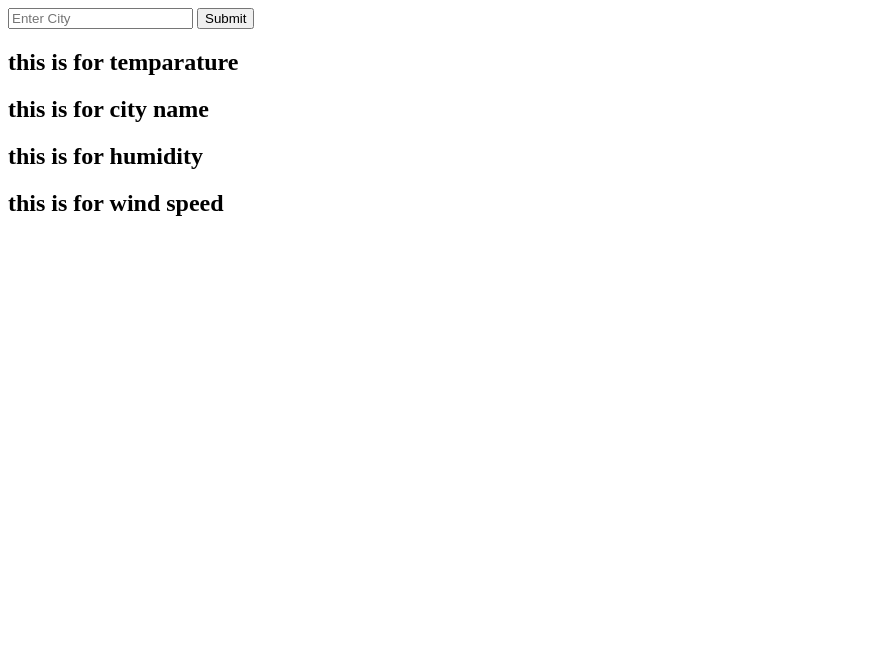
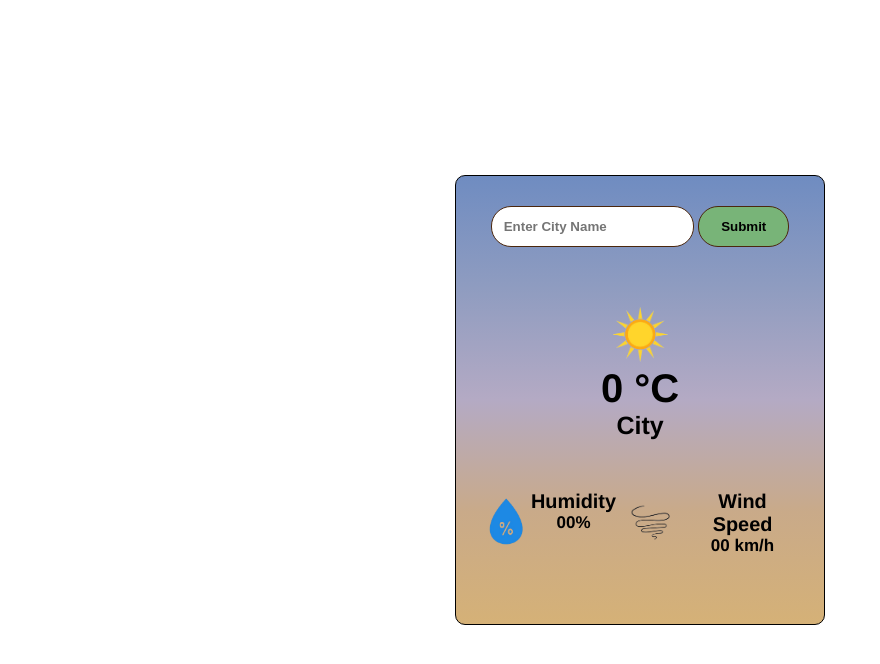
Before and after one commit to masrurprem/weather-APP, a website: page public/index.html in a window 1280 px wide. Shown: the whole page, without its empty margins (0-880 px from the left). Drawn offline with Linux system fonts and the light colour scheme.

Commit message:
frontend updated display features added

```diff
--- a/public/index.html
+++ b/public/index.html
@@ -3,24 +3,55 @@
   <head>
     <meta charset="UTF-8" />
     <meta name="viewport" content="width=device-width, initial-scale=1.0" />
-    <title>Get Weather Data</title>
+    <title>get weather</title>
+    <link rel="stylesheet" href="style.css" />
   </head>
   <body>
     <div class="container">
-      <form>
-        <input
-          class="input--city"
-          type="search"
-          name="city"
-          placeholder="Enter City"
-        />
-        <input type="submit" class="submit--btn" />
-      </form>
+      <div class="weather-app">
+        <div class="full--form">
+          <form>
+            <input
+              class="city--input"
+              name="city"
+              placeholder="Enter City Name"
+              type="search"
+            />
+            <input class="submit" type="submit" />
+          </form>
+        </div>
+        <div class="location--error hidden">
+          <h2 class="error--msg">Oops! City Not found</h2>
+          <img src="./images/locNot.png" alt="error 404" />
+        </div>
+
+        <div class="weatherWindow--1">
+          <img src="/images/sun.png" alt="sun img" id="weather_image" />
+          <p id="temp">0 °C</p>
+          <p id="city--name">City</p>
+        </div>
+        <div class="weatherWindow--2">
+          <div class="humidity">
+            <div class="humidity--img">
+              <img src="/images/hum.png" alt="hum img" id="hum_image" />
+            </div>
+            <div class="humidity--text">
+              <h3 class="hum--txt">Humidity</h3>
+              <p class="hum--value">00%</p>
+            </div>
+          </div>
+          <div class="wind">
+            <div class="wind--img">
+              <img src="/images/wind.png" alt="wind img" id="wind_image" />
+            </div>
+            <div class="wind--text">
+              <h3 class="wind--txt">Wind Speed</h3>
+              <p class="wind--value">00 km/h</p>
+            </div>
+          </div>
+        </div>
+      </div>
     </div>
-    <h2 class="header--1">this is for temparature</h2>
-    <h2 class="header--2">this is for city name</h2>
-    <h2 class="header--3">this is for humidity</h2>
-    <h2 class="header--4">this is for wind speed</h2>
     <script src="/script.js"></script>
   </body>
 </html>
--- a/public/script.js
+++ b/public/script.js
@@ -6,12 +6,17 @@ Author:
 */
 
 // DOM
-const inputCity = document.querySelector(".input--city");
+const inputCity = document.querySelector(".city--input");
 const submitForm = document.querySelector("form");
-const temp = document.querySelector(".header--1");
-const city = document.querySelector(".header--2");
-const hum = document.querySelector(".header--3");
-const wind = document.querySelector(".header--4");
+const temp = document.querySelector("#temp");
+const city = document.querySelector("#city--name");
+const hum = document.querySelector(".hum--value");
+const wind = document.querySelector(".wind--value");
+const totWeather = document.querySelector(".weather-app");
+const weatherDisp1 = document.querySelector(".weatherWindow--1");
+const weatherDisp2 = document.querySelector(".weatherWindow--2");
+const weatherIcon = document.querySelector(".weather_image");
+const locationNotfound = document.querySelector(".location--error");
 
 // Event Handing
 submitForm.addEventListener("submit", async (e) => {
@@ -22,20 +27,25 @@ submitForm.addEventListener("submit", async (e) => {
   const response = await fetch(
     `http://localhost:3000/weather?city=${requested_city}`
   );
-  console.log("the response obj to client: ", response);
+  //console.log("the response obj to client: ", response);
 
   const weatherData = await response.json();
-  console.log("data to client side: ", weatherData);
+  //console.log("data to client side: ", weatherData);
 
   if (weatherData.status === 404) {
-    temp.textContent = "no temp to show";
-    city.textContent = weatherData.payload.message;
-    hum.textContent = "no humidity to show";
-    wind.textContent = "no wind speed to show";
+    weatherDisp1.classList.add("hidden");
+    weatherDisp2.classList.add("hidden");
+    locationNotfound.classList.remove("hidden");
   } else if (weatherData.status === 200) {
-    temp.textContent = `Temparature: ${weatherData.temp} °C`;
-    city.textContent = `City: ${weatherData.city}`;
-    hum.textContent = `Humidity: ${weatherData.humidity}%`;
-    wind.textContent = `Wind Speed: ${weatherData.windSpeed} Km/h`;
+    locationNotfound.classList.add("hidden");
+    weatherDisp1.classList.remove("hidden");
+    weatherDisp2.classList.remove("hidden");
+
+    //
+    temp.textContent = `${Math.round(weatherData.temp)}°C`;
+    city.textContent = `${weatherData.city}`;
+    hum.textContent = `${weatherData.humidity}%`;
+    wind.textContent = `${weatherData.windSpeed} Km/h`;
+    // Update weather icon
   }
 });
--- a/public/style.css
+++ b/public/style.css
@@ -0,0 +1,140 @@
+* {
+  margin: 0;
+  padding: 0;
+  box-sizing: border-box;
+}
+
+.container {
+  width: 100%;
+  height: 100vh;
+  display: flex;
+  justify-content: center;
+  align-items: center;
+}
+
+.weather-app {
+  display: flex;
+  flex-direction: column;
+  align-items: center;
+  width: 370px;
+  height: 450px;
+  border: 0.3px solid black;
+  border-radius: 10px;
+  font-family: "Franklin Gothic Medium", "Arial Narrow", Arial, sans-serif;
+  /* background-color: rgb(54, 91, 91); */
+  background: linear-gradient(
+    to bottom,
+    #6f8cc1,
+    #8f9cc0,
+    #b4aac4,
+    #c9aa89,
+    #d5b177
+  );
+}
+.weatherWindow--1 {
+  text-align: center;
+  padding-top: 60px;
+}
+#temp {
+  font-size: 40px;
+  font-weight: 700;
+}
+#city--name {
+  font-size: 25px;
+  font-weight: 600;
+}
+
+.weatherWindow--1 > img {
+  width: 55px;
+  height: 55px;
+}
+.humidity {
+  display: flex;
+}
+.humidity > .humidity--text {
+  text-align: center;
+  font-size: 17px;
+}
+
+.humidity--img > img {
+  width: 50px;
+}
+.humidity--text > .hum--value {
+  font-weight: bold;
+}
+
+.wind {
+  display: flex;
+}
+.wind > .wind--text {
+  text-align: center;
+  font-size: 17px;
+}
+.wind--text > .wind--value {
+  font-weight: bold;
+}
+
+.wind--img > img {
+  width: 70px;
+}
+
+.weatherWindow--2 {
+  display: flex;
+  justify-content: space-between;
+  width: 100%;
+  padding: 20px 25px;
+  padding-top: 50px;
+}
+
+.full--form {
+  padding-top: 30px;
+}
+
+.city--input {
+  padding: 12px;
+  border-radius: 20px;
+  border: 1px solid rgb(75, 39, 13);
+}
+
+.city--input::placeholder {
+  font-weight: 700;
+}
+.submit {
+  padding: 12px 22px;
+  border-radius: 20px;
+  border: 1px solid rgb(75, 39, 13);
+  cursor: pointer;
+  background-color: rgb(120, 180, 120);
+  font-weight: 600;
+  opacity: 1;
+  transition: 0.3s;
+}
+.submit:hover {
+  opacity: 0.5;
+  background-color: rgb(0, 0, 0);
+  color: white;
+}
+
+.location--error {
+  text-align: center;
+  flex-direction: column;
+  margin-top: 20px;
+  display: flex;
+  justify-content: space-between;
+  align-items: center;
+}
+
+.location--error > img {
+  width: 250px;
+  height: 250px;
+}
+.location--error > h2 {
+  font-size: 30px;
+
+  color: #6b6b6b;
+  padding-top: 40px;
+}
+
+.hidden {
+  display: none;
+}
```
Also changed, not shown: index.js (+4 -3 lines), images/clearSunny.png (deleted), images/clouds.jpeg (deleted), images/errorImg.PNG (deleted), images/humidity.jpg (deleted), images/rain.png (deleted), images/thunderStorm.png (deleted), images/windSpeed.webp (deleted), public/images/cloud.png (added), public/images/haze.png (added), public/images/hum.png (added), public/images/locNot.PNG (added), public/images/rain.png (added), public/images/sun.png (added), 2 more files.
